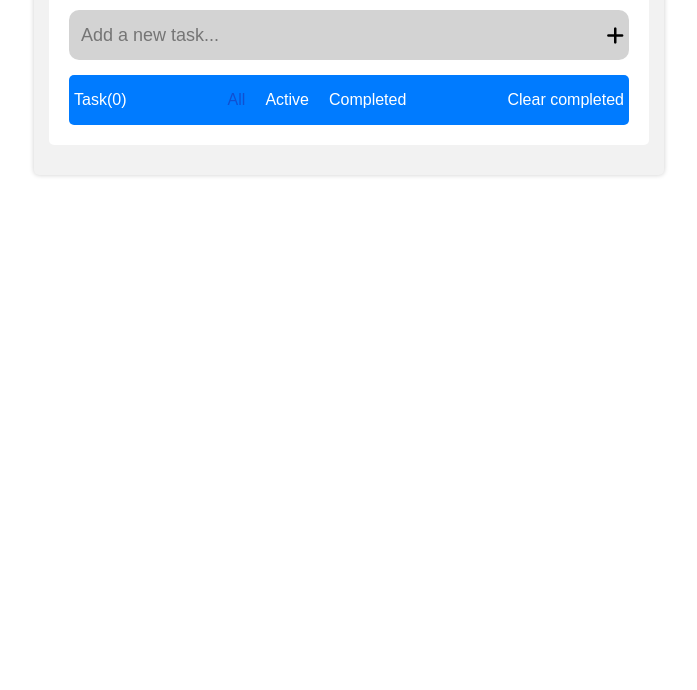
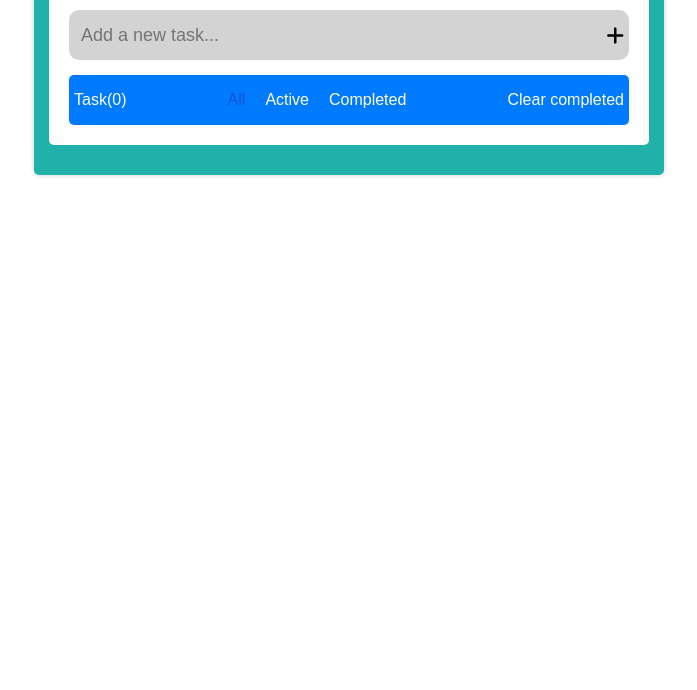
Before and after one commit to RKS786/TodoApp, a plain HTML site: page index.html in a window 1280 px wide. Shown: the part 110-800 px from the top of the page, without its empty margins (291-988 px from the left). Drawn offline with Linux system fonts and the light colour scheme.

Commit message:
Update style.css

```diff
--- a/style.css
+++ b/style.css
@@ -12,7 +12,7 @@ body {
     text-align: left;
     display: flex;
     flex-direction: column;
-    background-color: #f2f2f2; /* Container background color */
+    background-color: lightseagreen; /* Container background color */
     border-radius: 5px;
     padding: 15px;
     box-shadow: 0 0 5px rgba(0, 0, 0, 0.2); /* Add a subtle box shadow */
```
